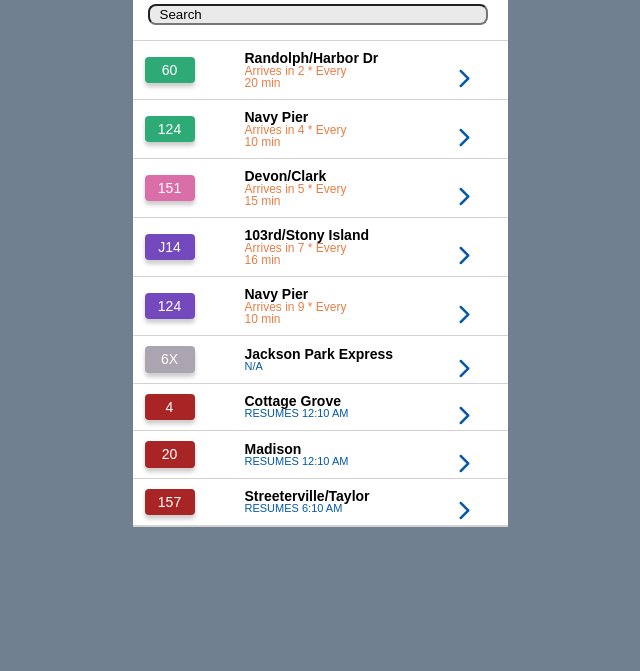
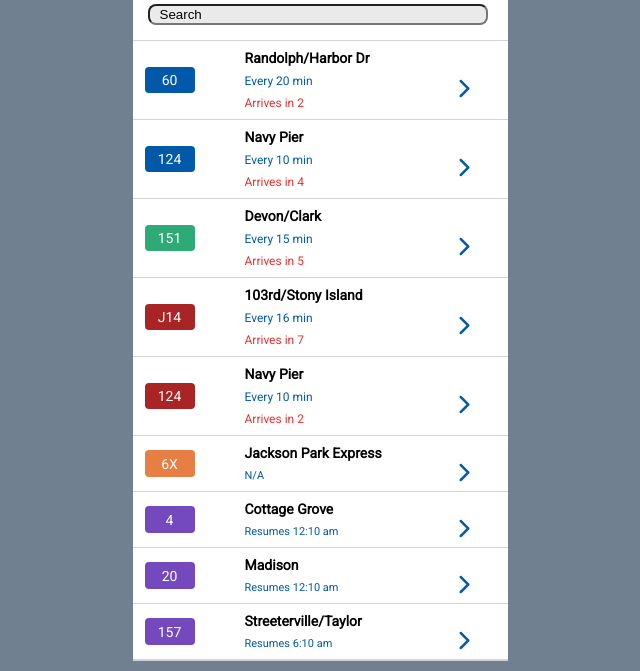
Before and after one commit to jennifer-maker/BusyBus, a plain HTML site: page index.html in a window 1280 px wide. Shown: the part 148-819 px from the top of the page, without its empty margins (320-960 px from the left). Drawn offline with Linux system fonts and the light colour scheme.

Commit message:
For Grading

```diff
--- a/index.html
+++ b/index.html
@@ -5,9 +5,9 @@
    <title>BusyBus</title>
    <link rel="stylesheet" href="reset.css">
    <link rel="stylesheet" href="style.css">
+<link href="https://fonts.googleapis.com/css?family=Roboto:100,300,400&display=swap" rel="stylesheet">
 
    <script src="https://use.fontawesome.com/37471687aa.js"></script>
-   <font-face { font-family: "SF Mono"; font-weight: 200; font-style: normal; src: url(file:///Applications/Utilities/Terminal.app/Contents/Resources/Fonts/SFMono-Light.otf); }
  </font-face>
  </head>
  <body>
@@ -23,8 +23,8 @@
          BusyBus
        </section>
        State and Washington
-       <div class="profileicon">
-         <img src="profileicon.png" alt="profileicon">
+       <div class="Userpic">
+         <img src="Userpic.png" alt="Userpic">
        </div>
      </nav>
      <section class="searchbar">
@@ -49,7 +49,8 @@
                    Randolph/Harbor Dr
                  </p>
                </h3>
-               <h4> Arrives in 2 * Every 20 min </h4>
+               <h4> Every 20 min </h4>
+                <h6> Arrives in 2 </h6>
               </span>
               <!-- 3rd column -->
              <section class="arrow">
@@ -71,7 +72,8 @@
                    Navy Pier
                  </p>
                </h3>
-               <h4> Arrives in 4 * Every 10 min </h4>
+               <h4> Every 10 min </h4>
+               <h6> Arrives in 4 </h6>
              </span>
              <!-- 3rd column -->
              <section class="arrow">
@@ -93,7 +95,8 @@
                    Devon/Clark
                  </p>
                </h3>
-               <h4> Arrives in 5 * Every 15 min  </h4>
+               <h4> Every 15 min  </h4>
+               <h6> Arrives in 5 </h6>
              </span>
              <!-- 3rd column -->
                  <section class="arrow">
@@ -115,7 +118,8 @@
                    103rd/Stony Island
                  </p>
                </h3>
-               <h4> Arrives in 7 * Every 16 min </h4>
+               <h4> Every 16 min </h4>
+               <h6> Arrives in 7 </h6>
              </span>
              <!-- 3rd column -->
                  <section class="arrow">
@@ -137,7 +141,8 @@
                    Navy Pier
                  </p>
                </h3>
-               <h4> Arrives in 9 * Every 10 min </h4>
+               <h4> Every 10 min </h4>
+               <h6> Arrives in 2 </h6>
              </span>
              <!-- 3rd column -->
                  <section class="arrow">
--- a/style.css
+++ b/style.css
@@ -3,8 +3,9 @@
 }
 body {
   background-color: slategrey;
-  font-family:sans-serif;
+  font-family: 'Roboto', sans-serif;
   font-size: 12px;
+
 }
 .arrow-left {
   float: left;
@@ -41,16 +42,16 @@
   width: 94%;
   float: left;
 }
-.profileicon {
+.Userpic {
   float:right;
-  width: 3%;
-  margin-right: 7px;
+  width: 10%;
+  margin-right: 2px;
+  margin-top: -10px
 }
 .searchbar {
   background-color:#FFFFFF;
   padding: 15px;
   border-bottom: 1px solid lightgrey;
-
 }
 .center {
   display: block;
@@ -95,14 +96,23 @@
   }
 h4 {
   text-transform:inherit;
-  color: #e77e43;
-  width: 50%;
+
+    color: rgba(2, 89, 169);
+  width: 100%;
+  padding-top: 10px;
 }
 h5 {
-  text-transform: uppercase;
+  text-transform:full-width;
   color:#0259a9;
   font-size:11px;
   width: 90%;
+    padding-top: 10px;
+}
+h6 {
+  text-transform:inherit;
+color: rgba(233, 49, 49);
+  width: 100%;
+  padding-top: 10px;
 }
 
 .bus-route {
@@ -113,7 +123,6 @@
 }
 .busroute-number {
   color: white;
-  box-shadow:0px 4px 4px rgba(0, 0, 0, 0.2);
   border-radius: 4px;
   display: inline-block;
   text-align: center;
@@ -140,19 +149,19 @@
   padding-left:50px;
 }
 .busroute-number-one {
-  background-color:rgba(45, 170, 118);\
+  background-color:rgba(2, 89, 169);
 }
 .busroute-number-two {
-  background: rgba(194, 14, 111, 0.6);
+  background: rgba(45, 170, 118);
 }
 .busroute-number-three {
-  background: rgba(117, 73, 190);
+  background: rgba(169, 37, 37);
 }
 .busroute-number-four {
-  background: rgba(171, 164, 177);
+  background: rgba(231, 126, 67);
 }
 .busroute-number-five {
-  background: rgba(169, 37, 37);
+  background: rgba(117, 73, 190);
 }
 .busnames {
   font-weight: 600;
```
Also changed, not shown: Userpic.png (added).
